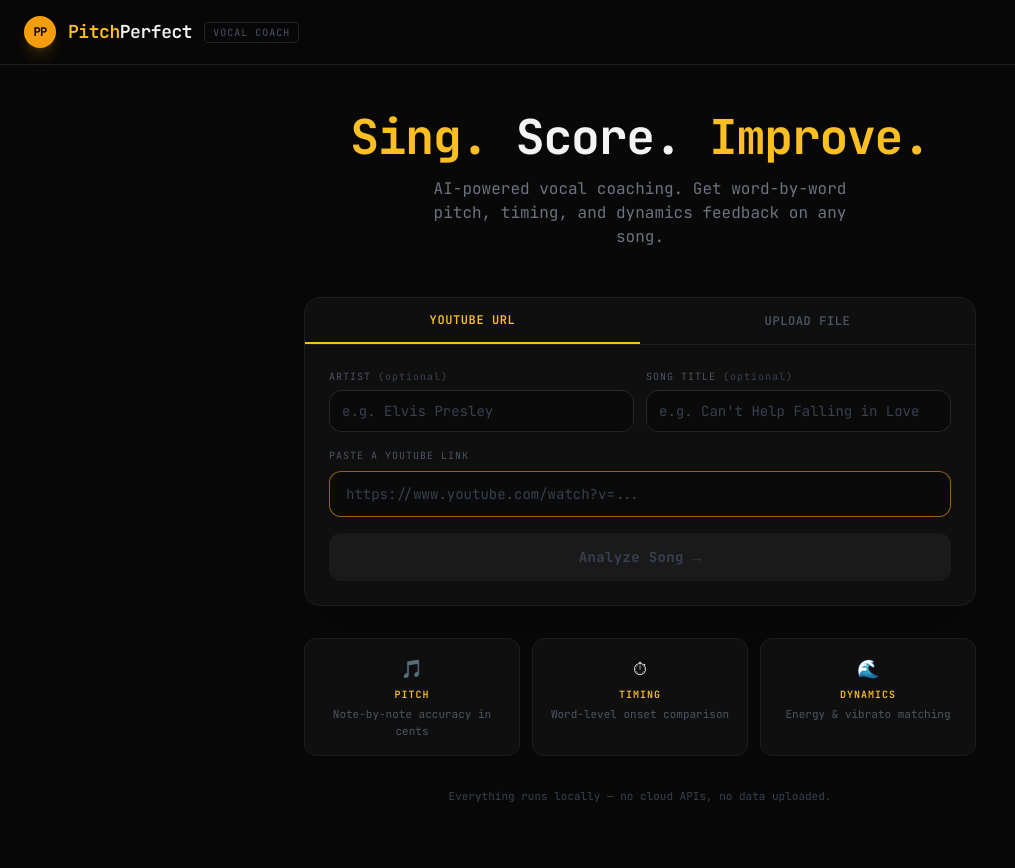
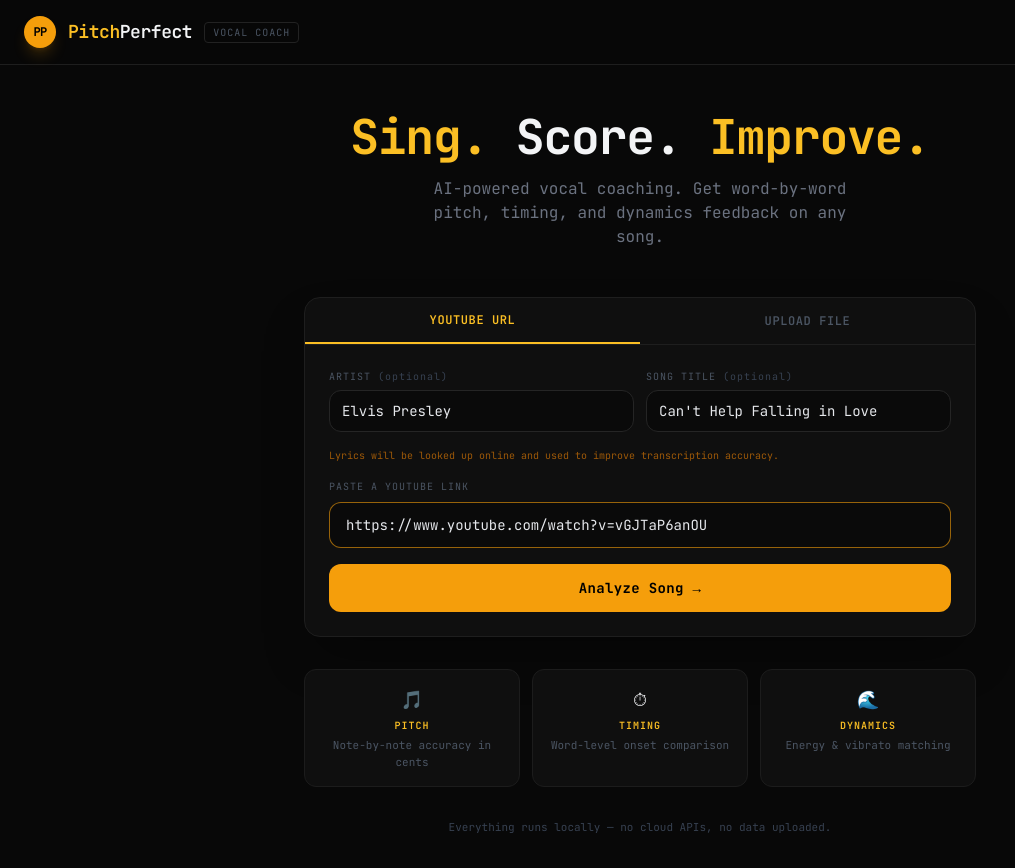
Before and after one commit to moinak3/PitchPerfect, a React (Vite) app in the folder frontend/: page / in a window 1280 px wide. Shown: the whole page, without its empty margins (0-1015 px from the left). Before the commit the page ends 837 px from the top, so only its background shows below. Built offline with nearby package versions, Linux system fonts and the light colour scheme.

Commit message:
auto: frontend/src/components/SongInput.jsx 14:28

```diff
--- a/frontend/src/components/SongInput.jsx
+++ b/frontend/src/components/SongInput.jsx
@@ -12,12 +12,12 @@
 
 export default function SongInput({ onSubmit }) {
   const [tab, setTab] = useState('youtube')
-  const [url, setUrl] = useState('')
+  const [url, setUrl] = useState('https://www.youtube.com/watch?v=vGJTaP6anOU')
   const [file, setFile] = useState(null)
   const [dragOver, setDragOver] = useState(false)
   const [loading, setLoading] = useState(false)
-  const [artist, setArtist] = useState('')
-  const [songTitle, setSongTitle] = useState('')
+  const [artist, setArtist] = useState('Elvis Presley')
+  const [songTitle, setSongTitle] = useState("Can't Help Falling in Love")
   const fileRef = useRef(null)
 
   const handleYouTubeSubmit = async (e) => {
```
